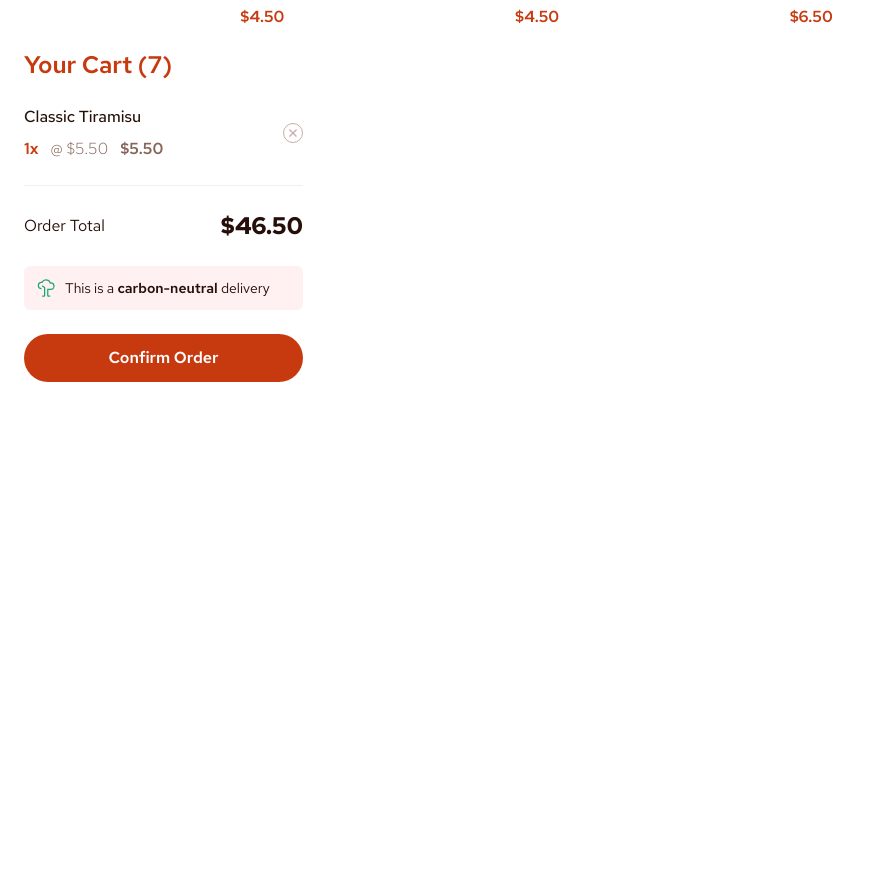
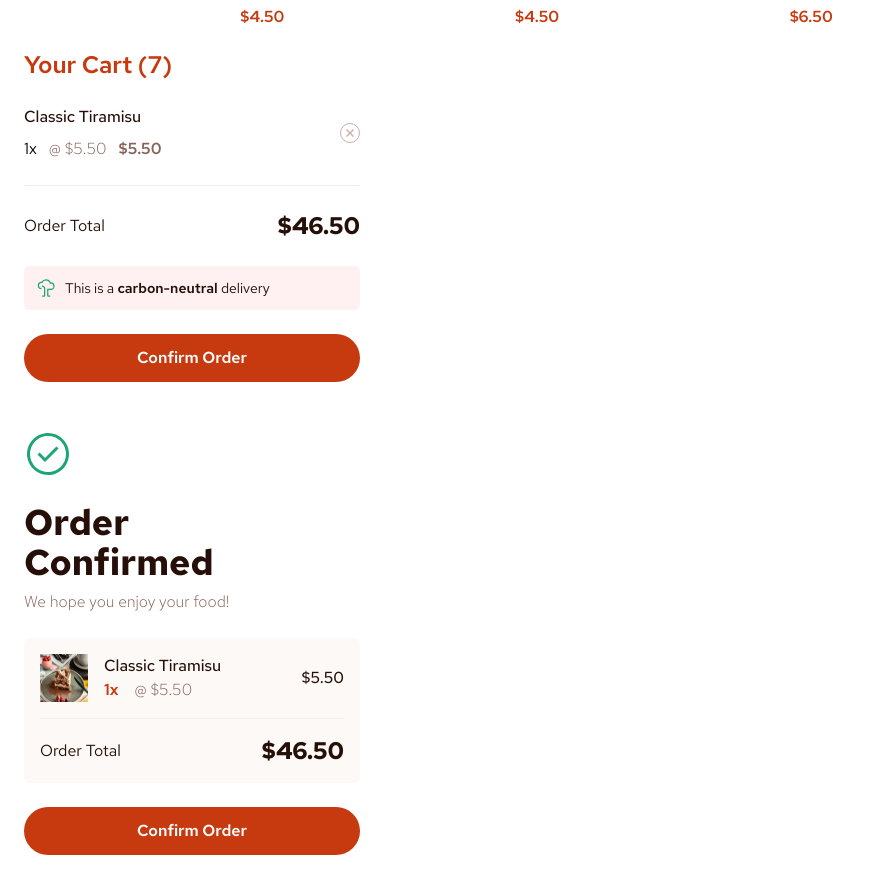
Before and after one commit to sercansimsek/product-list-with-cart, a React (Vite) app: page / in a window 1280 px wide. Shown: the part 1080-1959 px from the top of the page, without its empty margins (0-871 px from the left). Before the commit the page ends 1486 px from the top, so only its background shows below. Built offline with nearby package versions, Linux system fonts and the light colour scheme.

Commit message:
OrderConfirmed.jsx component created

```diff
--- a/src/App.jsx
+++ b/src/App.jsx
@@ -3,6 +3,8 @@ import { dataFromServer } from "./data";
 
 import { CardList } from "./components/CardList";
 import { Cart } from "./components/Cart";
+import { OrderConfirmed } from "./components/OrderConfirmed";
+
 
 export const App = () => {
   const [data, setData] = useState([]);
@@ -15,6 +17,7 @@ export const App = () => {
     <>
       <CardList datas={data} />
       <Cart />
+      <OrderConfirmed />
     </>
   );
 };
--- a/src/components/Cart.jsx
+++ b/src/components/Cart.jsx
@@ -3,13 +3,13 @@ import carbonNeutral from "../assets/images/icon-carbon-neutral.svg";
 
 export const Cart = () => {
   return (
-    <div className="flex flex-col justify-center gap-6 w-[327px] p-6 font-redHat">
+    <div className="flex flex-col justify-center gap-6 w-[327px] md:w-[688px] lg:w-[384px] p-6 font-redHat">
       <span className="font-semibold text-2xl text-red">Your Cart (7)</span>
       <div className="flex justify-between items-center">
         <div className="flex flex-col gap-2 text-md">
           <span className="text-rose900 font-medium">Classic Tiramisu</span>
           <div className="flex gap-3">
-            <span className="text-red font-semibold">1x</span>{" "}
+            <span className="">1x</span>{" "}
             <span className="text-rose500 font-light">@ $5.50</span>{" "}
             <span className="text-rose500 font-semibold">$5.50</span>
           </div>
--- /dev/null
+++ b/src/components/OrderConfirmed.jsx
@@ -0,0 +1,49 @@
+import orderConfirmed from "../assets/images/icon-order-confirmed.svg";
+import tiramisuImg from "../assets/images/image-tiramisu-mobile.jpg";
+
+export const OrderConfirmed = () => {
+  return (
+    <div className="flex flex-col justify-center gap-6 w-[327px] md:w-[688px] lg:w-[384px] p-6 font-redHat">
+      <div className="flex flex-col gap-2">
+        <img
+          src={orderConfirmed}
+          alt="order confirmed icon"
+          className="w-12 h-12 mb-4"
+        />
+        <span className="text-rose900 font-bold text-4xl">
+          Order <br /> Confirmed
+        </span>
+        <span className="text-rose500 font-light">
+          We hope you enjoy your food!
+        </span>
+      </div>
+
+      <div className="flex flex-col bg-rose50 rounded-md gap-4 p-4">
+        <div className="flex justify-between items-center">
+          <div className="flex gap-4">
+            <img src={tiramisuImg} alt="tiramisu image" className="w-12 h-12" />
+            <div className="flex flex-col text-md">
+              <span className="text-rose900 font-medium">Classic Tiramisu</span>
+              <div className="flex gap-4">
+                <span className="text-red font-semibold">1x</span>
+                <span className="text-rose500 font-light">@ $5.50</span>
+              </div>
+            </div>
+          </div>
+          <span className="text-rose900 font-medium">$5.50</span>
+        </div>
+        <hr className="block h-[1px] border-0 bg-rose100" />
+        <div className="flex flex-col gap-6">
+          <div className="flex justify-between items-center text-rose900">
+            <span className="font-sm">Order Total</span>
+            <span className="font-bold text-2xl">$46.50</span>
+          </div>
+        </div>
+      </div>
+
+      <button className="bg-red p-3 rounded-3xl text-white cursor-pointer font-semibold">
+        Confirm Order
+      </button>
+    </div>
+  );
+};
```
